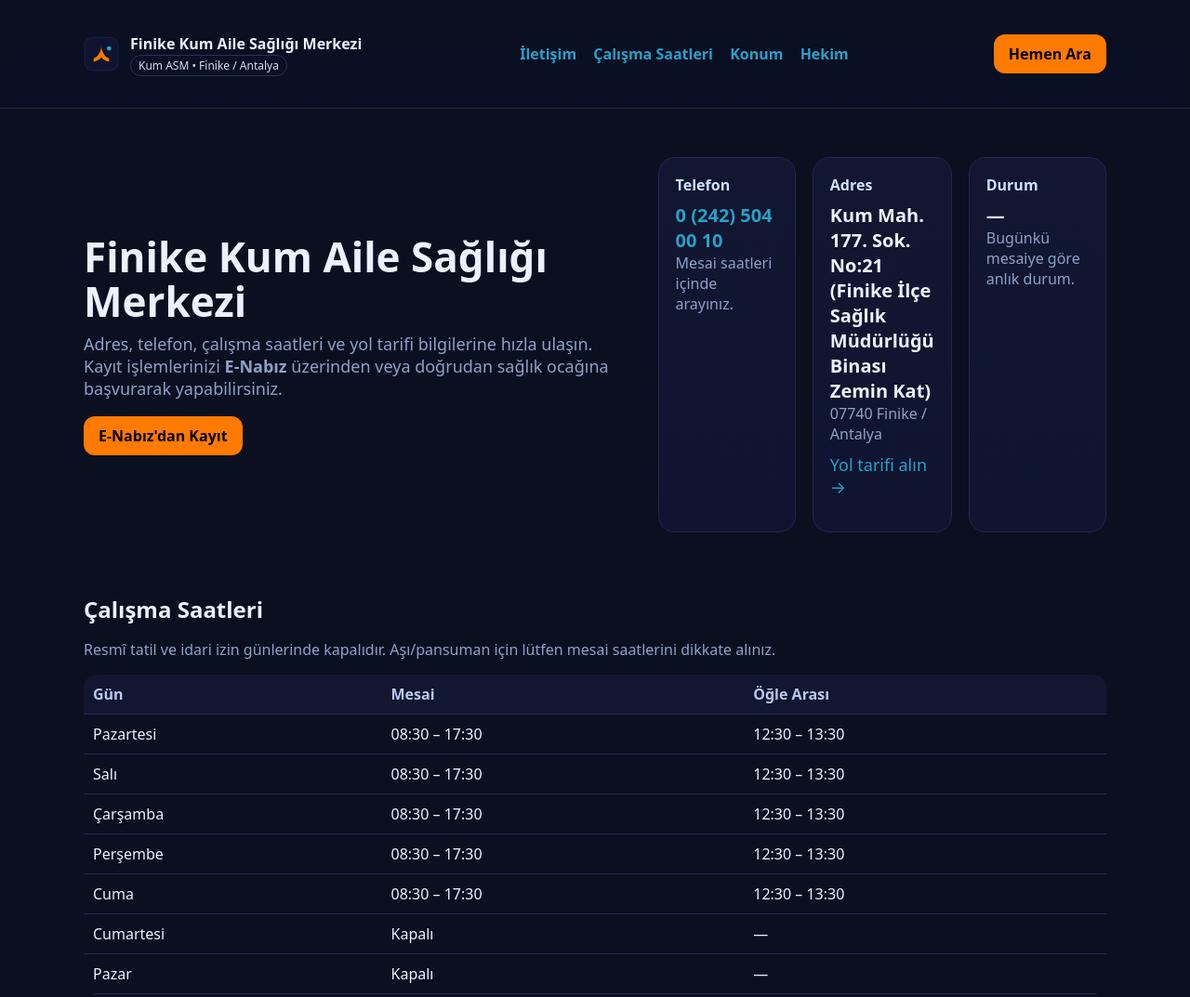
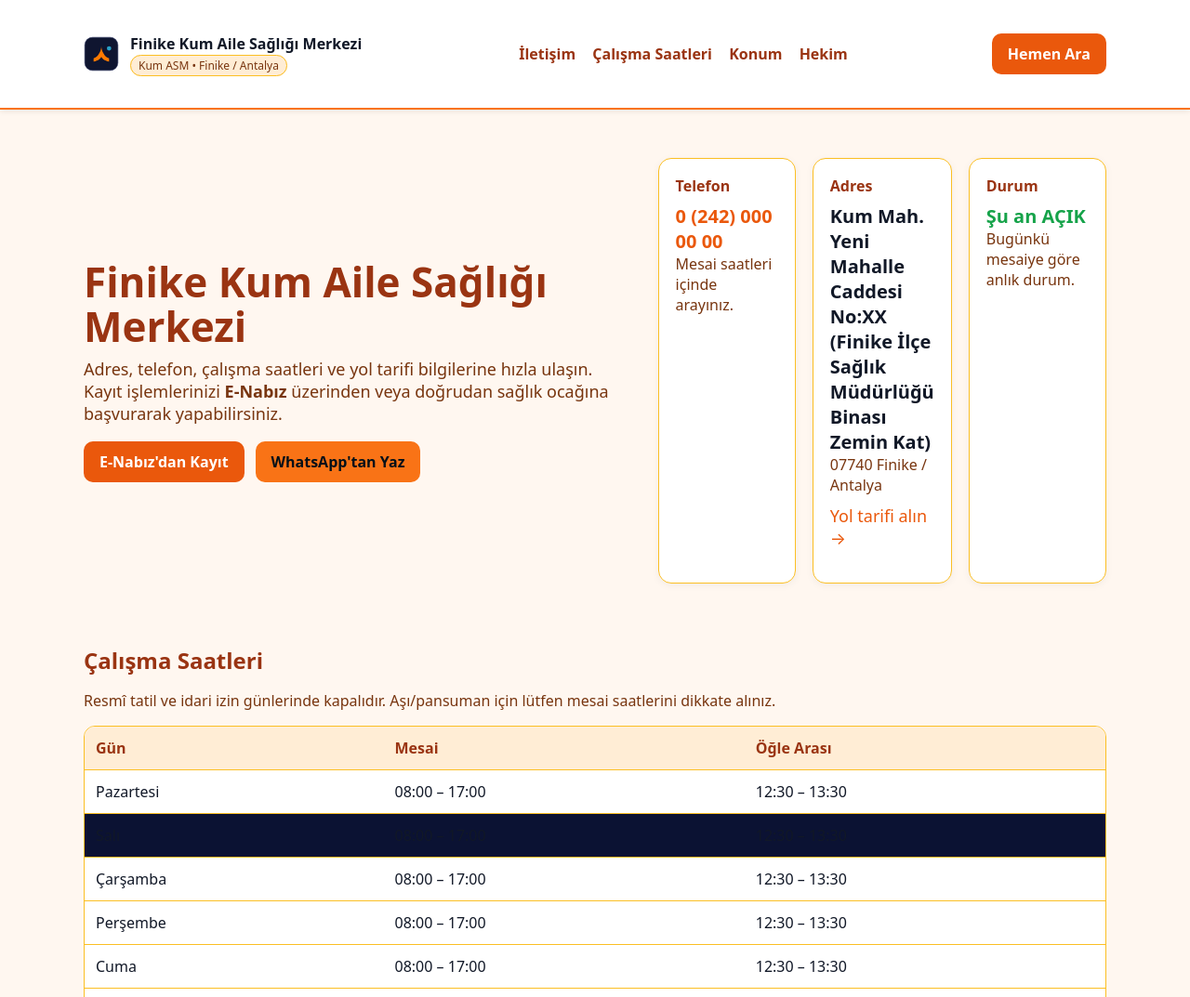
Before and after one commit to kumasm/kumasm, a plain HTML site: page index.html in a window 1280 px wide. Shown: the top 1073 px of the page at 93% size. Drawn offline with Linux system fonts and the light colour scheme.

Commit message:
Update index.html

```diff
--- a/index.html
+++ b/index.html
@@ -19,54 +19,59 @@
 
   <style>
     :root{
-      --bg:#0b1020;          /* koyu lacivert */
-      --card:#111631;
-      --muted:#8ea0c8;
-      --text:#eaf2ff;
-      --accent:#ff7a00;      /* Finike portakal tonu */
-      --accent-2:#29a0c7;    /* Akdeniz mavisi */
-      --ok:#2ecc71;
-      --no:#ff5a5f;
+      --bg:#fff7f0;            /* açık portakal turuncusu arka plan */
+      --card:#ffffff;          /* kart zemini beyaz */
+      --border:#fbbf24;        /* portakal sınır */
+      --muted:#78350f;         /* kahverengi ton (ikinci yazı) */
+      --text:#111827;          /* ana metin koyu */
+      --accent:#ea580c;        /* koyu turuncu buton */
+      --accent-2:#f97316;      /* canlı turuncu */
+      --ok:#16a34a;            /* yeşil */
+      --no:#dc2626;            /* kırmızı */
     }
     html,body{margin:0;padding:0;background:var(--bg);color:var(--text);font-family: ui-sans-serif, system-ui, -apple-system, Segoe UI, Roboto, Helvetica, Arial, "Apple Color Emoji", "Segoe UI Emoji";}
-    a{color:var(--accent-2);text-decoration:none}
+    a{color:var(--accent);text-decoration:none}
     a:hover{text-decoration:underline}
     .container{max-width:1100px;margin:0 auto;padding:24px}
-    header{position:sticky;top:0;z-index:50;background:linear-gradient(180deg, rgba(11,16,32,.95), rgba(11,16,32,.6));backdrop-filter:saturate(180%) blur(8px);border-bottom:1px solid #1c2345}
+
+    header{position:sticky;top:0;z-index:50;background:#fff;border-bottom:2px solid var(--accent-2);box-shadow:0 2px 6px rgba(0,0,0,.08)}
     nav{display:flex;align-items:center;gap:16px;justify-content:space-between;padding:12px 0}
     .logo{display:flex;align-items:center;gap:12px}
     .logo svg{width:38px;height:38px}
-    .badge{font-size:12px;color:#d4dcff;border:1px solid #2a325e;padding:2px 8px;border-radius:999px}
-    .navlinks a{margin-left:14px;font-weight:600}
-    .cta{display:inline-block;background:var(--accent);color:#000;font-weight:700;padding:10px 16px;border-radius:12px}
+    .badge{font-size:12px;color:#78350f;border:1px solid var(--border);padding:2px 8px;border-radius:999px;background:#ffedd5}
+    .navlinks a{margin-left:14px;font-weight:600;color:#9a3412}
+    .cta{display:inline-block;background:var(--accent);color:#fff;font-weight:700;padding:10px 16px;border-radius:10px;border:1px solid transparent}
+    .cta:hover{filter:brightness(0.95)}
 
     .hero{display:grid;grid-template-columns:1.1fr .9fr;gap:28px;align-items:center;padding:28px 0}
-    .hero h1{font-size:clamp(28px,4.2vw,44px);line-height:1.1;margin:0 0 10px}
+    .hero h1{font-size:clamp(28px,4.2vw,44px);line-height:1.1;margin:0 0 10px;color:#9a3412}
     .hero p{font-size:18px;color:var(--muted);margin:0 0 18px}
+
     .cards{display:grid;grid-template-columns:repeat(3, 1fr);gap:18px}
-    .card{background:linear-gradient(180deg, #111631, #0f1530);border:1px solid #202651;border-radius:18px;padding:18px}
-    .card h3{margin:0 0 8px;font-size:16px;color:#cfe3ff}
+    .card{background:var(--card);border:1px solid var(--border);border-radius:14px;padding:18px;box-shadow:0 2px 8px rgba(0,0,0,.05)}
+    .card h3{margin:0 0 8px;font-size:16px;color:#9a3412}
     .big{font-size:20px;font-weight:800}
     .mono{font-variant-numeric:tabular-nums}
 
     .split{display:grid;grid-template-columns:1fr 1fr;gap:24px;margin-top:26px}
-    iframe{border:0;width:100%;height:360px;border-radius:16px}
+    iframe{border:2px solid var(--border);width:100%;height:360px;border-radius:12px}
 
-    table{width:100%;border-collapse:collapse;border-radius:14px;overflow:hidden}
-    th,td{padding:10px;border-bottom:1px solid #232a55;text-align:left}
-    th{color:#b9c8ee;font-weight:700;background:#111631}
-    tr:hover td{background:#0e1430}
+    table{width:100%;border-collapse:separate;border-spacing:0;border:1px solid var(--border);border-radius:12px;overflow:hidden;background:#fff}
+    th,td{padding:12px;border-bottom:1px solid var(--border);text-align:left}
+    th{color:#9a3412;font-weight:700;background:#ffedd5}
+    tr:last-child td{border-bottom:none}
+    tr:hover td{background:#fff7ed}
     .open{color:var(--ok);font-weight:700}
     .closed{color:var(--no);font-weight:700}
 
     .section{margin-top:38px}
-    .section h2{margin:0 0 12px}
+    .section h2{margin:0 0 12px;color:#9a3412}
     .muted{color:var(--muted)}
 
     .doctor{display:flex;gap:16px;align-items:center}
-    .avatar{width:64px;height:64px;border-radius:50%;background:linear-gradient(120deg,var(--accent),var(--accent-2));display:flex;align-items:center;justify-content:center;font-weight:900;color:#001018}
+    .avatar{width:64px;height:64px;border-radius:50%;background:linear-gradient(120deg,#fed7aa,#fdba74);display:flex;align-items:center;justify-content:center;font-weight:900;color:#9a3412;border:1px solid var(--border)}
 
-    footer{margin-top:40px;padding:24px 0;border-top:1px solid #1c2345;color:#9fb0d9;font-size:14px}
+    footer{margin-top:40px;padding:24px 0;border-top:2px solid var(--accent-2);color:#78350f;font-size:14px;background:#fff}
     .grid-2{display:grid;grid-template-columns:1fr 1fr;gap:24px}
 
     @media (max-width:920px){
@@ -77,7 +82,7 @@
     }
   </style>
 
-  <!-- Structured Data (JSON-LD) -->
+  <!-- Structured Data (JSON‑LD) -->
   <script type="application/ld+json">
   {
     "@context": "https://schema.org",
@@ -85,10 +90,10 @@
     "name": "Finike Kum Aile Sağlığı Merkezi (Kum ASM)",
     "url": "https://kumasm.example/",
     "image": "https://kumasm.example/og-cover.jpg",
-    "telephone": "+90 242 504 00 10",
+    "telephone": "+90 242 000 00 00",
     "address": {
       "@type": "PostalAddress",
-      "streetAddress": "Kum Mah. 177. Sok. No:21 (Finike İlçe Sağlık Müdürlüğü Binası Zemin Kat)",
+      "streetAddress": "Kum Mah., Finike İlçe Sağlık Müdürlüğü Binası, Zemin Kat",
       "addressLocality": "Finike",
       "addressRegion": "Antalya",
       "postalCode": "07740",
@@ -102,8 +107,8 @@
     "openingHoursSpecification": [{
       "@type": "OpeningHoursSpecification",
       "dayOfWeek": ["Monday","Tuesday","Wednesday","Thursday","Friday"],
-      "opens": "08:30",
-      "closes": "17:30"
+      "opens": "08:00",
+      "closes": "17:00"
     }],
     "areaServed":"Finike Kum ve çevresi"
   }
@@ -114,6 +119,7 @@
     <div class="container">
       <nav>
         <div class="logo">
+          <!-- Basit Logo (yerine kendi SVG'nizi koyabilirsiniz) -->
           <svg viewBox="0 0 64 64" fill="none" xmlns="http://www.w3.org/2000/svg" aria-hidden="true">
             <rect x="2" y="2" width="60" height="60" rx="14" fill="#0f1530" stroke="#2a325e"/>
             <path d="M18 40c8-2 14-14 14-22 0 8 6 20 14 22v6c-8-2-14-6-14-10 0 4-6 8-14 10v-6Z" fill="#ff7a00"/>
@@ -130,7 +136,7 @@
           <a href="#konum">Konum</a>
           <a href="#hekim">Hekim</a>
         </div>
-        <a class="cta" href="tel:+902425040010">Hemen Ara</a>
+        <a class="cta" href="tel:+902420000000">Hemen Ara</a>
       </nav>
     </div>
   </header>
@@ -139,20 +145,21 @@
     <section class="hero">
       <div>
         <h1>Finike Kum Aile Sağlığı Merkezi</h1>
-        <p>Adres, telefon, çalışma saatleri ve yol tarifi bilgilerine hızla ulaşın. Kayıt işlemlerinizi <strong>E-Nabız</strong> üzerinden veya doğrudan sağlık ocağına başvurarak yapabilirsiniz.</p>
+        <p>Adres, telefon, çalışma saatleri ve yol tarifi bilgilerine hızla ulaşın. Kayıt işlemlerinizi <strong>E‑Nabız</strong> üzerinden veya doğrudan sağlık ocağına başvurarak yapabilirsiniz.</p>
         <div style="display:flex;gap:12px;flex-wrap:wrap">
-          <a class="cta" href="https://enabiz.gov.tr" target="_blank" rel="noopener">E-Nabız'dan Kayıt</a>
+          <a class="cta" href="https://enabiz.gov.tr" target="_blank" rel="noopener">E‑Nabız'dan Kayıt</a>
+          <a class="cta" style="background:var(--accent-2);color:#001018" href="https://wa.me/902420000000" target="_blank" rel="noopener">WhatsApp'tan Yaz</a>
         </div>
       </div>
       <div class="cards">
         <div class="card" id="iletisim">
           <h3>Telefon</h3>
-          <div class="big mono"><a href="tel:+902425040010">0 (242) 504 00 10</a></div>
+          <div class="big mono"><a href="tel:+902420000000">0 (242) 000 00 00</a></div>
           <div class="muted">Mesai saatleri içinde arayınız.</div>
         </div>
         <div class="card">
           <h3>Adres</h3>
-          <div class="big">Kum Mah. 177. Sok. No:21 <br>(Finike İlçe Sağlık Müdürlüğü Binası Zemin Kat)</div>
+          <div class="big">Kum Mah. Yeni Mahalle Caddesi No:XX<br>(Finike İlçe Sağlık Müdürlüğü Binası Zemin Kat)</div>
           <div class="muted">07740 Finike / Antalya</div>
           <p style="margin-top:10px"><a href="#konum">Yol tarifi alın →</a></p>
         </div>
@@ -164,7 +171,6 @@
       </div>
     </section>
 
-    <!-- Çalışma Saatleri -->
     <section id="saatler" class="section">
       <h2>Çalışma Saatleri</h2>
       <p class="muted">Resmî tatil ve idari izin günlerinde kapalıdır. Aşı/pansuman için lütfen mesai saatlerini dikkate alınız.</p>
@@ -173,11 +179,11 @@
           <tr><th>Gün</th><th>Mesai</th><th>Öğle Arası</th></tr>
         </thead>
         <tbody>
-          <tr data-day="1"><td>Pazartesi</td><td>08:30 – 17:30</td><td>12:30 – 13:30</td></tr>
-          <tr data-day="2"><td>Salı</td><td>08:30 – 17:30</td><td>12:30 – 13:30</td></tr>
-          <tr data-day="3"><td>Çarşamba</td><td>08:30 – 17:30</td><td>12:30 – 13:30</td></tr>
-          <tr data-day="4"><td>Perşembe</td><td>08:30 – 17:30</td><td>12:30 – 13:30</td></tr>
-          <tr data-day="5"><td>Cuma</td><td>08:30 – 17:30</td><td>12:30 – 13:30</td></tr>
+          <tr data-day="1"><td>Pazartesi</td><td>08:00 – 17:00</td><td>12:30 – 13:30</td></tr>
+          <tr data-day="2"><td>Salı</td><td>08:00 – 17:00</td><td>12:30 – 13:30</td></tr>
+          <tr data-day="3"><td>Çarşamba</td><td>08:00 – 17:00</td><td>12:30 – 13:30</td></tr>
+          <tr data-day="4"><td>Perşembe</td><td>08:00 – 17:00</td><td>12:30 – 13:30</td></tr>
+          <tr data-day="5"><td>Cuma</td><td>08:00 – 17:00</td><td>12:30 – 13:30</td></tr>
           <tr data-day="6"><td>Cumartesi</td><td>Kapalı</td><td>—</td></tr>
           <tr data-day="0"><td>Pazar</td><td>Kapalı</td><td>—</td></tr>
         </tbody>
@@ -185,15 +191,14 @@
       <p id="hours-note" class="muted">Gerektiğinde aile hekiminiz mesai dışı danışmanlık verebilir. Reçete/rapor süreçleri hakkında bilgi almak için arayınız.</p>
     </section>
 
-    <!-- Konum -->
     <section id="konum" class="section split">
       <div>
         <h2>Konum & Yol Tarifi</h2>
-        <p class="muted">Finike İlçe Sağlık Müdürlüğü ve Sağlıklı Hayat Merkezi binasında hizmetinizdeyiz.</p>
-        <p><strong>Adres:</strong> Kum Mah. 177. Sok. No:21 07740 Finike/Antalya<br><em>(Finike İlçe Sağlık Müdürlüğü Binası Zemin Kat)</em></p>
+        <p class="muted">Finike merkezine yakın konumdayız. Otopark ve toplu taşıma erişimi mevcuttur.</p>
+        <p><strong>Adres:</strong> Kum Mah. Yeni Mahalle Caddesi No:XX, 07740 Finike/Antalya<br><em>(Finike İlçe Sağlık Müdürlüğü Binası Zemin Kat)</em></p>
         <p style="display:flex;gap:10px;flex-wrap:wrap">
-          <a class="cta" href="https://www.google.com/maps/search/?api=1&query=Kum%20Mahallesi%20Finike%20Antalya" target="_blank" rel="noopener">Google Haritalar'da Aç</a>
-          <a class="cta" style="background:transparent;color:var(--accent-2);border:1px solid #2a325e" href="https://maps.apple.com/?q=Kum%20Mahallesi%20Finike%20Antalya" target="_blank" rel="noopener">Apple Haritalar</a>
+          <a class="cta" href="https://www.google.com/maps/search/?api=1&query=Finike%20%C4%B0l%C3%A7e%20Sa%C4%9Fl%C4%B1k%20M%C3%BCd%C3%BCrl%C3%BC%C4%9F%C3%BC%20ve%20Sa%C4%9Fl%C4%B1kl%C4%B1%20Hayat%20Merkezi" target="_blank" rel="noopener">Google Haritalar'da Aç</a>
+          <a class="cta" style="background:transparent;color:var(--accent-2);border:1px solid #2a325e" href="https://maps.apple.com/?q=Finike%20%C4%B0l%C3%A7e%20Sa%C4%9Fl%C4%B1k%20M%C3%BCd%C3%BCrl%C3%BC%C4%9F%C3%BC%20ve%20Sa%C4%9Fl%C4%B1kl%C4%B1%20Hayat%20Merkezi" target="_blank" rel="noopener">Apple Haritalar</a>
         </p>
       </div>
       <div>
@@ -201,13 +206,12 @@
           loading="lazy"
           allowfullscreen
           referrerpolicy="no-referrer-when-downgrade"
-          src="https://www.google.com/maps/embed/v1/search?key=YOUR_GOOGLE_MAPS_API_KEY&q=Kum%20Mahallesi%20Finike%20Antalya">
+          src="https://www.google.com/maps/embed/v1/place?key=YOUR_GOOGLE_MAPS_API_KEY&q=Finike%20%C4%B0l%C3%A7e%20Sa%C4%9Fl%C4%B1k%20M%C3%BCd%C3%BCrl%C3%BC%C4%9F%C3%BC%20ve%20Sa%C4%9Fl%C4%B1kl%C4%B1%20Hayat%20Merkezi"">
         </iframe>
         <p class="muted" style="margin-top:8px">Not: Gömülü harita için bir Google Maps API anahtarı gereklidir. Alternatif olarak yukarıdaki bağlantıları kullanabilirsiniz.</p>
       </div>
     </section>
 
-    <!-- Hekim -->
     <section id="hekim" class="section">
       <h2>Hekim & Ekip</h2>
       <div class="card doctor">
@@ -219,20 +223,19 @@
       </div>
     </section>
 
-    <!-- Duyurular & SSS -->
     <section class="section grid-2">
       <div class="card">
         <h3>Duyurular</h3>
         <ul>
           <li>Mevsimsel aşılar için lütfen aile hekiminizle iletişime geçiniz.</li>
-          <li>Kan alımı için sabah saatlerinde başvurunuz.</li>
+          <li>Laboratuvar örnekleri için sabah saatlerinde başvurunuz.</li>
         </ul>
       </div>
       <div class="card">
         <h3>Sık Sorulanlar</h3>
         <details>
           <summary>Kayıt nasıl yapılır?</summary>
-          <p>Kayıt işlemlerinizi <a href="https://enabiz.gov.tr" target="_blank" rel="noopener">E-Nabız</a> üzerinden veya doğrudan sağlık ocağına başvurarak yapabilirsiniz.</p>
+          <p>Kayıt işlemlerinizi <a href="https://enabiz.gov.tr" target="_blank" rel="noopener">E‑Nabız</a> üzerinden veya doğrudan sağlık ocağına başvurarak yapabilirsiniz.</p>
         </details>
         <details>
           <summary>Hangi saatlerde aşı yapılır?</summary>
@@ -255,15 +258,20 @@
   </footer>
 
   <script>
+    // Yılı otomatik yaz
     document.getElementById('y').textContent = new Date().getFullYear();
+
+    // Bugün açık mı? (TR yerel hafta düzeni: 1=Mon ... 0=Sun)
     (function(){
       const now = new Date();
-      const day = now.getDay();
+      const day = now.getDay(); // 0..6
       const h = now.getHours();
       const m = now.getMinutes();
       const toMin = (hh,mm)=>hh*60+mm;
-      const openMorning = [8,30], closeMorning = [12,30];
-      const openAfternoon = [13,30], closeAfternoon = [17,30];
+
+      const openMorning = [8,0], closeMorning = [12,30];
+      const openAfternoon = [13,30], closeAfternoon = [17,0];
+
       const isWeekday = day>=1 && day<=5;
       let open = false;
       if(isWeekday){
@@ -273,4 +281,11 @@
       const el = document.getElementById('openState');
       el.textContent = open ? 'Şu an AÇIK' : 'Şu an KAPALI';
       el.className = open ? 'big open' : 'big closed';
-      const row = document.querySelector(`tr[data-day=\"${day}\"]
+
+      // tablo satırını vurgula
+      const row = document.querySelector(`tr[data-day="${day}"]`);
+      if(row){ row.style.background = '#0b1233'; }
+    })();
+  </script>
+</body>
+</html>
```
